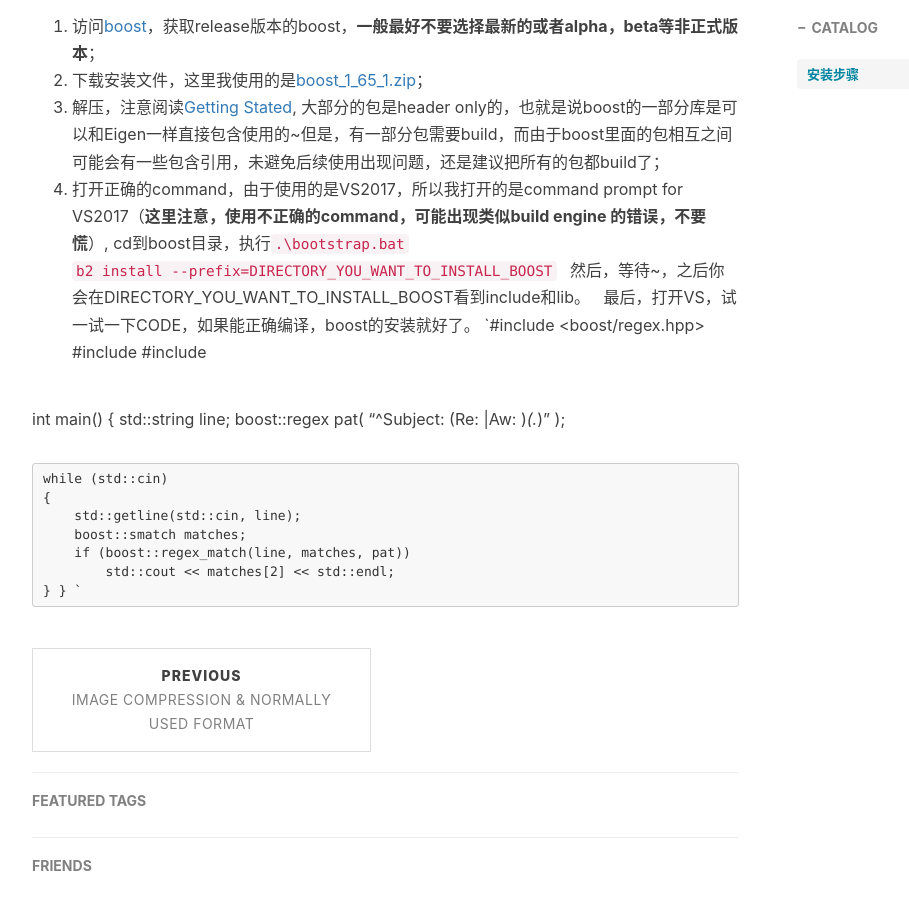
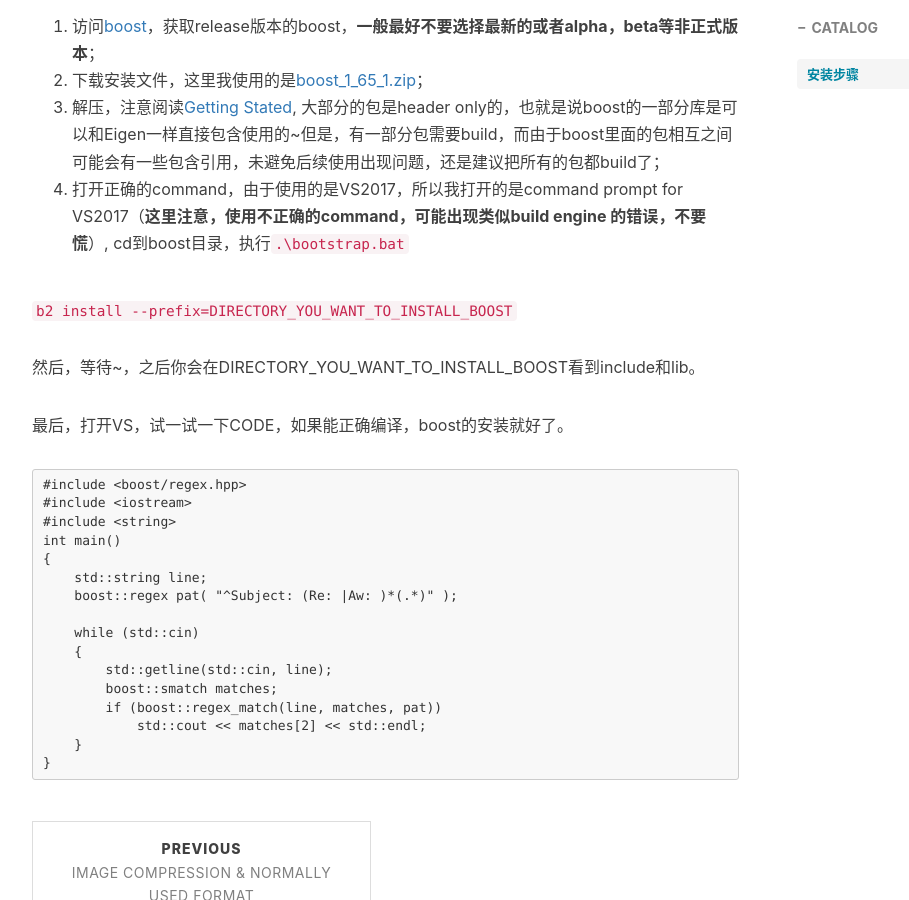
Before and after one commit to hux062303/hux062303.github.io, a Jekyll site: the page built from _posts/2017-12-13-build-boost-win10.md, in a window 1280 px wide and 900 px high, scrolled down 604 px. Shown: the whole window, without its empty margins (233-1142 px from the left). Built offline with Jekyll 4.4.1, drawn with Linux system fonts in a browser that asks for light colours; nearby versions of some CDN libraries; comment, search, counter and statistics services are not loaded.

````diff
--- a/_posts/2017-12-13-build-boost-win10.md
+++ b/_posts/2017-12-13-build-boost-win10.md
@@ -16,13 +16,19 @@ tags:
 2. 下载安装文件，这里我使用的是[boost_1_65_1.zip](http://www.boost.org/users/download/)；
 3. 解压，注意阅读[Getting Stated](http://www.boost.org/doc/libs/1_65_1/more/getting_started/windows.html), 大部分的包是header only的，也就是说boost的一部分库是可以和Eigen一样直接包含使用的~但是，有一部分包需要build，而由于boost里面的包相互之间可能会有一些包含引用，未避免后续使用出现问题，还是建议把所有的包都build了；
 4. 打开正确的command，由于使用的是VS2017，所以我打开的是command prompt for VS2017（**这里注意，使用不正确的command，可能出现类似build engine 的错误，不要慌**）, cd到boost目录，执行`.\bootstrap.bat`
+
 `b2 install --prefix=DIRECTORY_YOU_WANT_TO_INSTALL_BOOST`
+
 然后，等待~，之后你会在DIRECTORY_YOU_WANT_TO_INSTALL_BOOST看到include和lib。
+
 最后，打开VS，试一试一下CODE，如果能正确编译，boost的安装就好了。
-`#include <boost/regex.hpp>
+
+
+
+```
+#include <boost/regex.hpp>
 #include <iostream>
 #include <string>
-
 int main()
 {
     std::string line;
@@ -36,4 +42,4 @@ int main()
             std::cout << matches[2] << std::endl;
     }
 }
-`
+```
````
